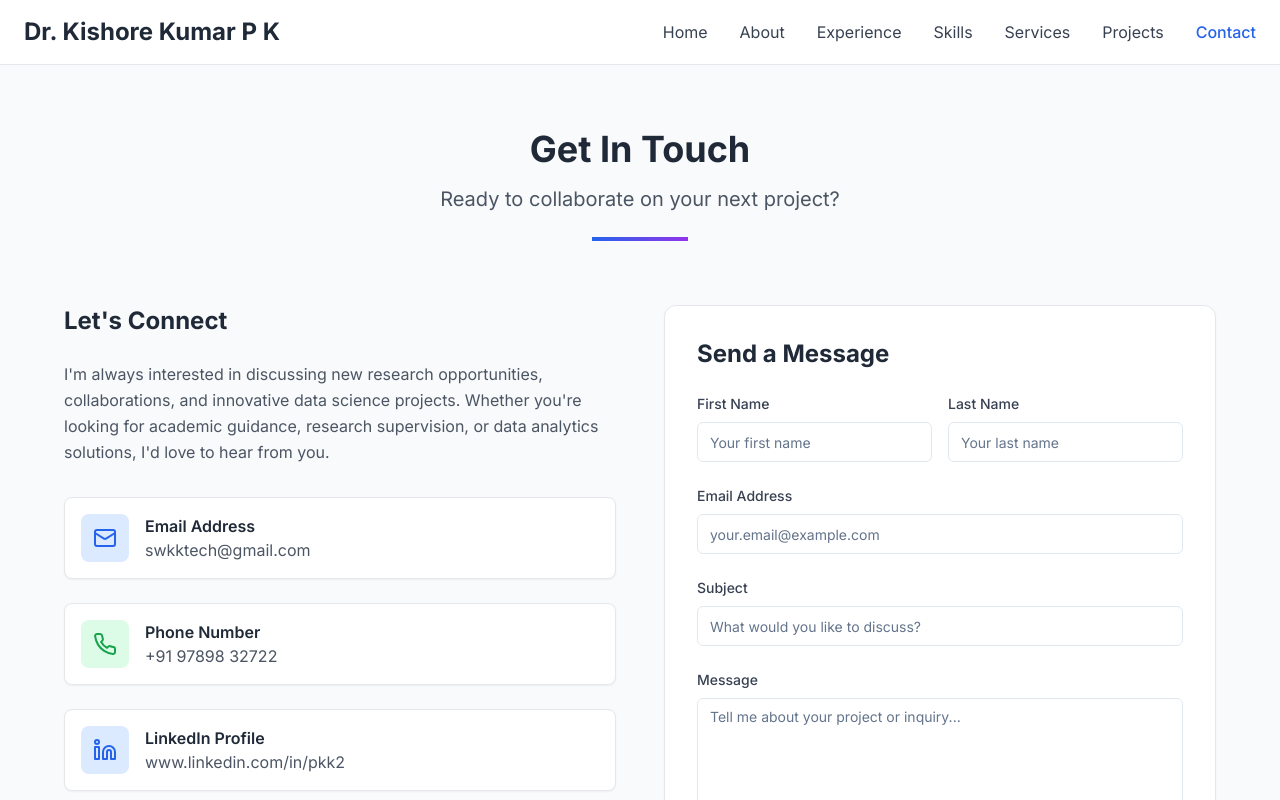
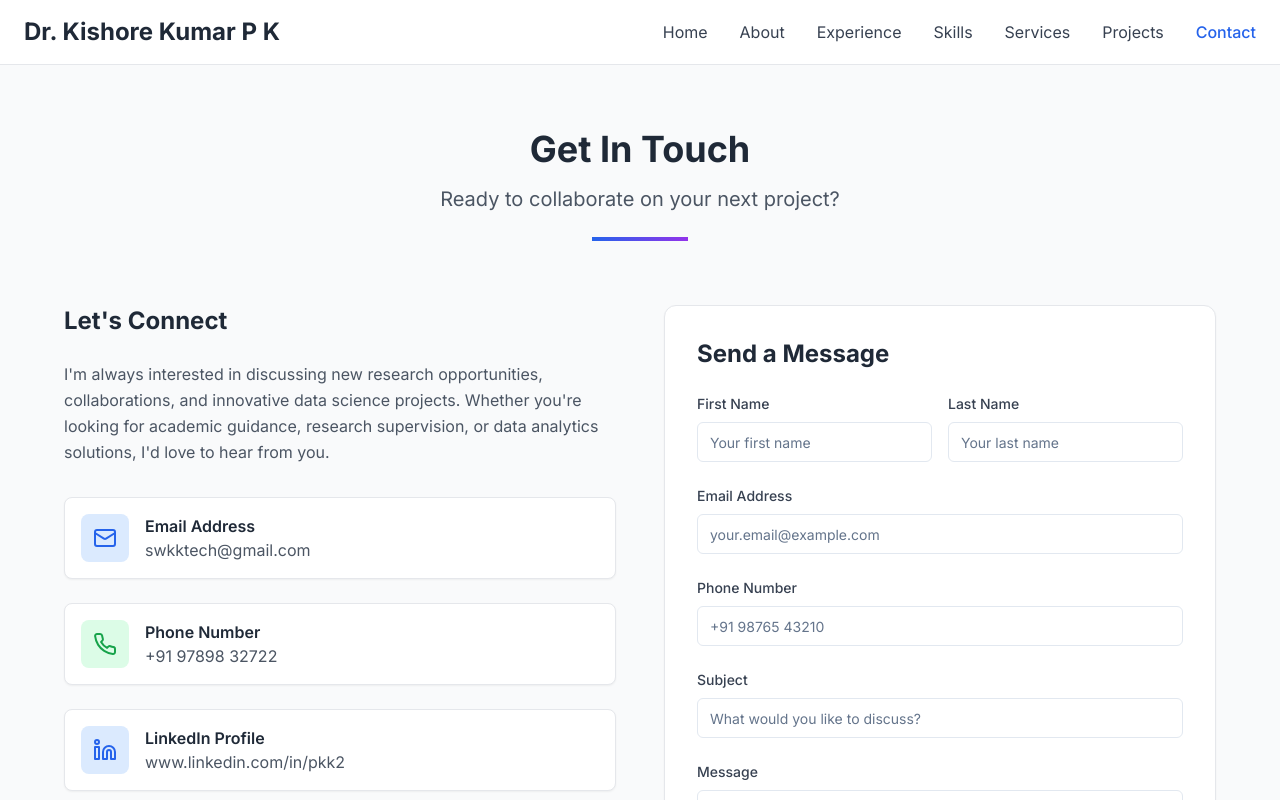
Before and after one commit to kishoregithub19/kkishor-portfolio, a React (Vite) app: page /contact in a window 1280 px wide. Shown: the top 800 px of the page. Built offline with nearby package versions, Linux system fonts and the light colour scheme.

Commit message:
Add contact number field to form
Added a contact number input field to the contact form in `src/pages/Contact.tsx`.

```diff
--- a/src/pages/Contact.tsx
+++ b/src/pages/Contact.tsx
@@ -1,3 +1,4 @@
+
 import { Button } from "@/components/ui/button";
 import { Input } from "@/components/ui/input";
 import { Textarea } from "@/components/ui/textarea";
@@ -21,6 +22,7 @@ const Contact = () => {
       firstName: formData.get('firstName'),
       lastName: formData.get('lastName'),
       email: formData.get('email'),
+      phone: formData.get('phone'),
       subject: formData.get('subject'),
       message: formData.get('message'),
     };
@@ -203,6 +205,19 @@ const Contact = () => {
                 </div>
 
                 <div>
+                  <label htmlFor="phone" className="block text-sm font-medium text-gray-700 mb-2">
+                    Phone Number
+                  </label>
+                  <Input
+                    id="phone"
+                    name="phone"
+                    type="tel"
+                    placeholder="+91 98765 43210"
+                    className="w-full"
+                  />
+                </div>
+
+                <div>
                   <label htmlFor="subject" className="block text-sm font-medium text-gray-700 mb-2">
                     Subject
                   </label>
```
